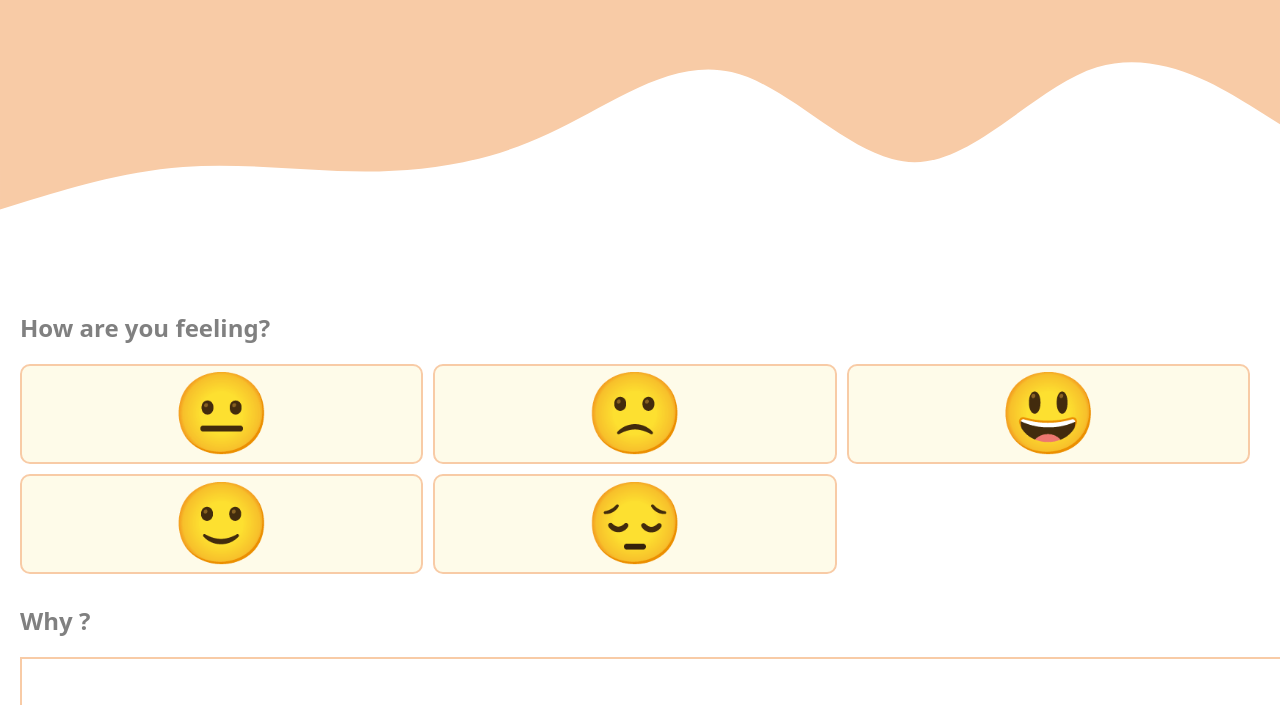
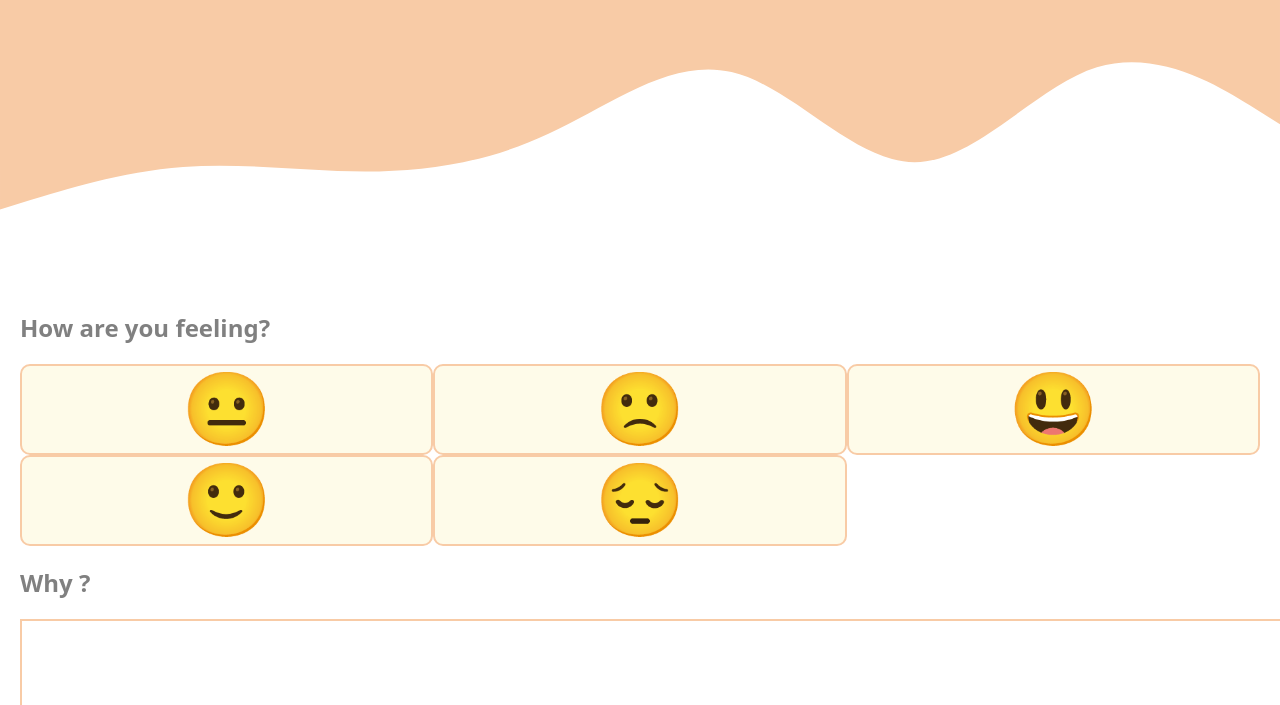
Before and after one commit to panasheMuriro/mood-check, a Gatsby site: page /home in a window 1280 px wide. Shown: the part 95-800 px from the top of the page. Built offline with nearby package versions, Linux system fonts and the light colour scheme; Gatsby itself is replaced by a stand-in of ours; no server answers.

Commit message:
width fix

```diff
--- a/src/pages/home.js
+++ b/src/pages/home.js
@@ -58,9 +58,9 @@ export default function Home() {
       <div style={{ padding: 20, height: "90vh" }}>
         <h2 style={{ color: "#808080", }}>How are you feeling?</h2>
 
-        <div style={{ display: "grid", gridTemplateColumns: "1fr 1fr 1fr", gridTemplateRows: "1fr 1fr", flexWrap: "wrap", justifyContent: "center" }}>
+        <div style={{ display: "grid", gridTemplateColumns: "1fr 1fr 1fr", gridTemplateRows: "1fr 1fr", flexWrap: "wrap", justifyContent: "center", width:"100%" }}>
           {emojis.map((x, index) =>
-            <button key={index} onClick={() => setSelectedEmoji(x)} style={{ fontSize: 80, display: 'inline-block', justifyContent: "center", alignItems: "center", backgroundColor: "#FEFBE9", textAlign: "center", borderRadius: 10, marginRight: 10, marginBottom: 10, borderColor: "#F8CBA6", borderStyle: "solid", borderWidth: 2, }}>{x}</button>
+            <button key={index} onClick={() => setSelectedEmoji(x)} style={{ fontSize: 72, backgroundColor: "#FEFBE9", textAlign: "center", borderRadius: 10, borderColor: "#F8CBA6", borderStyle: "solid", borderWidth: 2 }}>{x}</button>
           )}
         </div>
         <h2 style={{ color: "#808080", }}>Why {selectedEmoji}?</h2>
```
